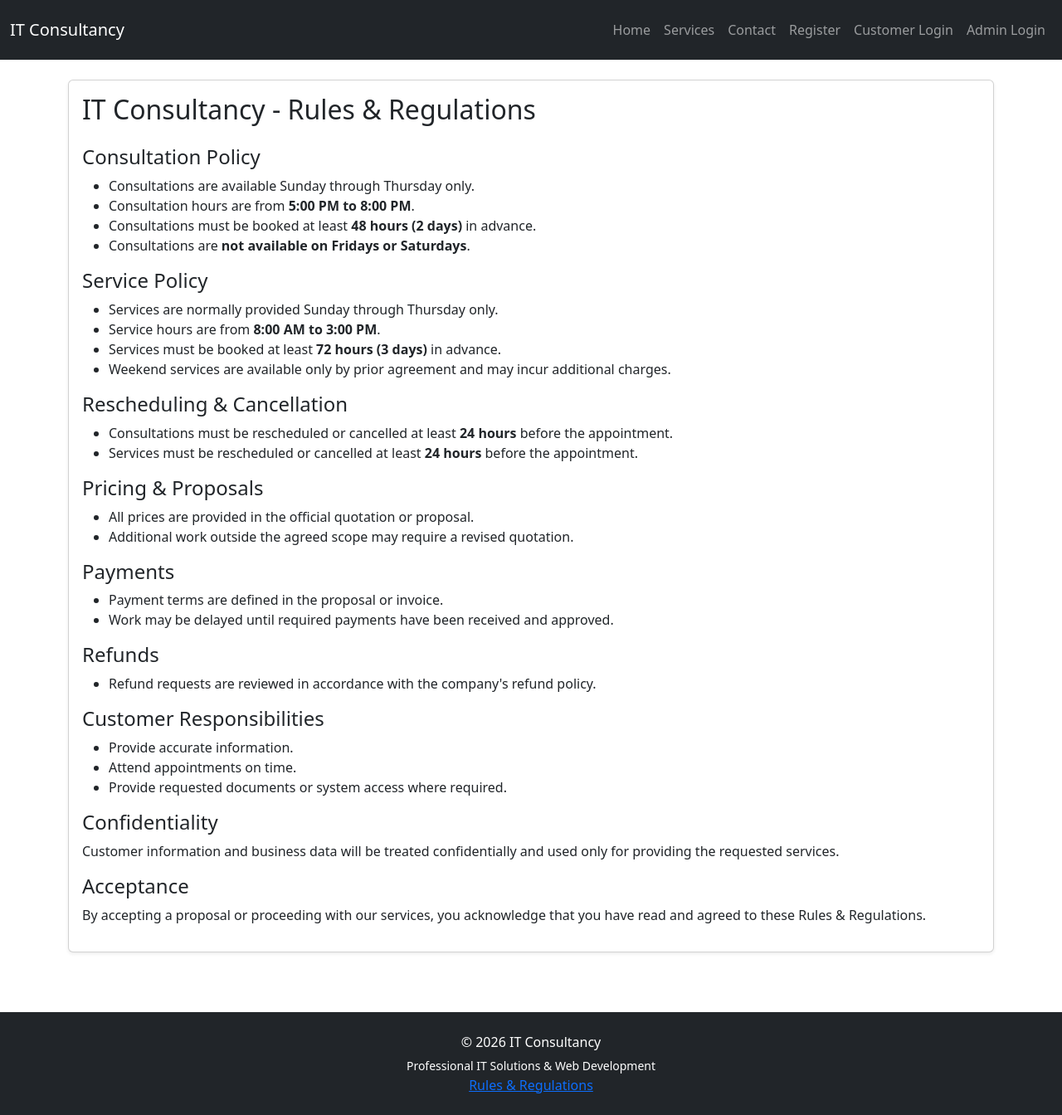
After one commit to tlsseptember2025-cloud/it-consultancy-php, a PHP site: page /it-consultancy-php/app/views/rules.php in a window 1280 px wide. The commit adds this page. Shown: the whole page at 83% size. Run offline with PHP 8.4, Linux system fonts and the light colour scheme.

Commit message:
new 20-5-26

```diff
--- a/app/views/layouts/footer.php
+++ b/app/views/layouts/footer.php
@@ -13,6 +13,10 @@
         </small>
 
     </div>
+
+        <a href="?page=rules" target="_blank">
+            Rules & Regulations
+        </a>
 
 </footer>
 
--- /dev/null
+++ b/app/views/rules.php
@@ -0,0 +1,80 @@
+<?php require __DIR__ . '/layouts/header.php'; ?>
+
+<div class="card shadow-sm">
+
+    <div class="card-body">
+
+        <h2 class="mb-4">
+            IT Consultancy - Rules & Regulations
+        </h2>
+
+        <h4>Consultation Policy</h4>
+
+        <ul>
+            <li>Consultations are available Sunday through Thursday only.</li>
+            <li>Consultation hours are from <strong>5:00 PM to 8:00 PM</strong>.</li>
+            <li>Consultations must be booked at least <strong>48 hours (2 days)</strong> in advance.</li>
+            <li>Consultations are <strong>not available on Fridays or Saturdays</strong>.</li>
+        </ul>
+
+        <h4>Service Policy</h4>
+
+        <ul>
+            <li>Services are normally provided Sunday through Thursday only.</li>
+            <li>Service hours are from <strong>8:00 AM to 3:00 PM</strong>.</li>
+            <li>Services must be booked at least <strong>72 hours (3 days)</strong> in advance.</li>
+            <li>Weekend services are available only by prior agreement and may incur additional charges.</li>
+        </ul>
+
+        <h4>Rescheduling & Cancellation</h4>
+
+        <ul>
+            <li>Consultations must be rescheduled or cancelled at least <strong>24 hours</strong> before the appointment.</li>
+            <li>Services must be rescheduled or cancelled at least <strong>24 hours</strong> before the appointment.</li>
+        </ul>
+
+        <h4>Pricing & Proposals</h4>
+
+        <ul>
+            <li>All prices are provided in the official quotation or proposal.</li>
+            <li>Additional work outside the agreed scope may require a revised quotation.</li>
+        </ul>
+
+        <h4>Payments</h4>
+
+        <ul>
+            <li>Payment terms are defined in the proposal or invoice.</li>
+            <li>Work may be delayed until required payments have been received and approved.</li>
+        </ul>
+
+        <h4>Refunds</h4>
+
+        <ul>
+            <li>Refund requests are reviewed in accordance with the company's refund policy.</li>
+        </ul>
+
+        <h4>Customer Responsibilities</h4>
+
+        <ul>
+            <li>Provide accurate information.</li>
+            <li>Attend appointments on time.</li>
+            <li>Provide requested documents or system access where required.</li>
+        </ul>
+
+        <h4>Confidentiality</h4>
+
+        <p>
+            Customer information and business data will be treated confidentially and used only for providing the requested services.
+        </p>
+
+        <h4>Acceptance</h4>
+
+        <p>
+            By accepting a proposal or proceeding with our services, you acknowledge that you have read and agreed to these Rules & Regulations.
+        </p>
+
+    </div>
+
+</div>
+
+<?php require __DIR__ . '/layouts/footer.php'; ?>
--- a/routes.php
+++ b/routes.php
@@ -316,6 +316,10 @@ switch ($page) {
     require 'app/views/delete-contract-lead.php';
     break;
 
+    case 'rules':
+    require __DIR__ . '/app/views/rules.php';
+    break;
+
     default:
         echo "404 - Page not found";
 }
```
Also changed, not shown: app/views/accept-proposal-confirm.php (+29 -1 lines), public/uploads/slips/1782046551_Screenshot 2026-05-19 130549.png (added), 2 other files.
